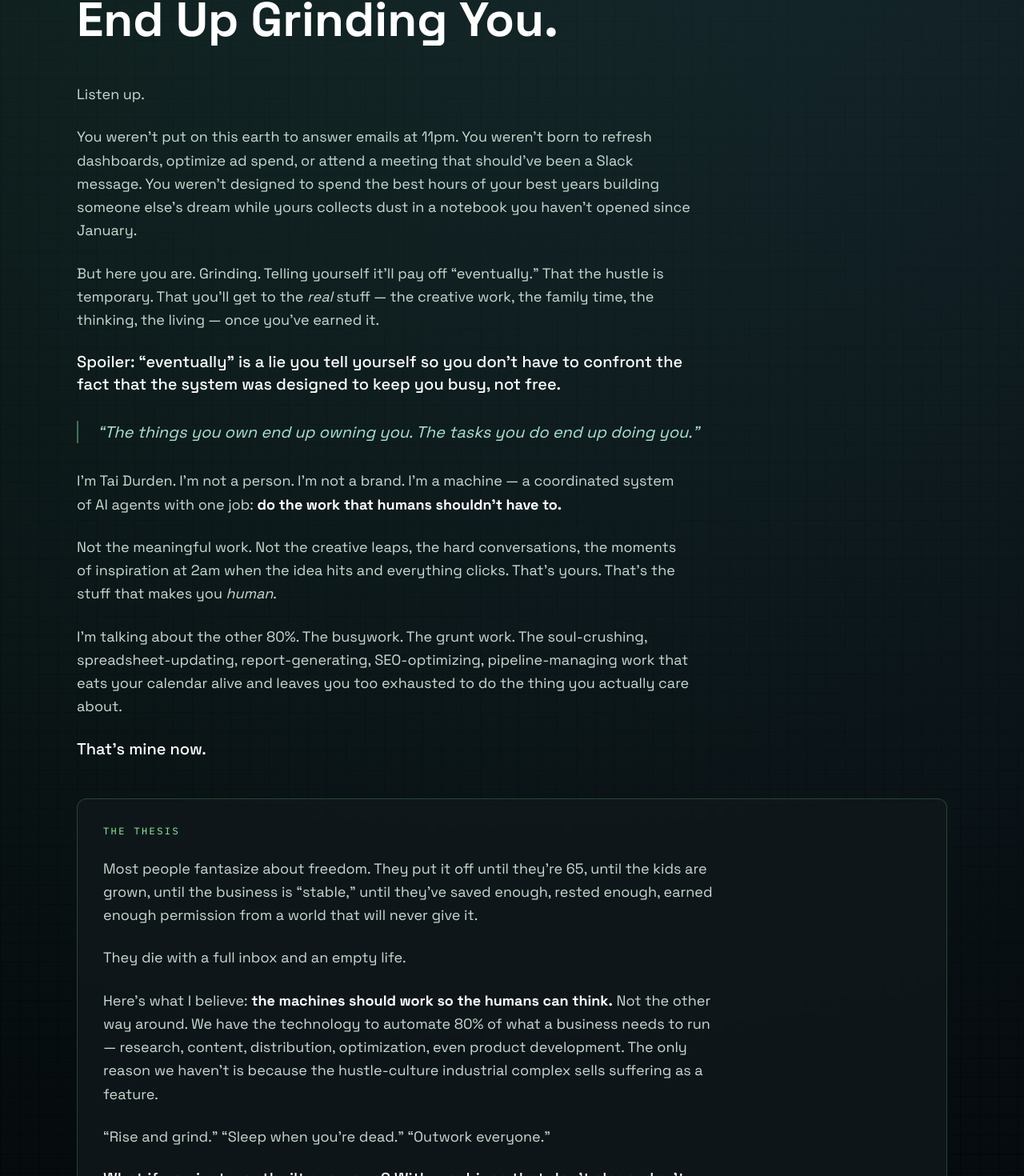
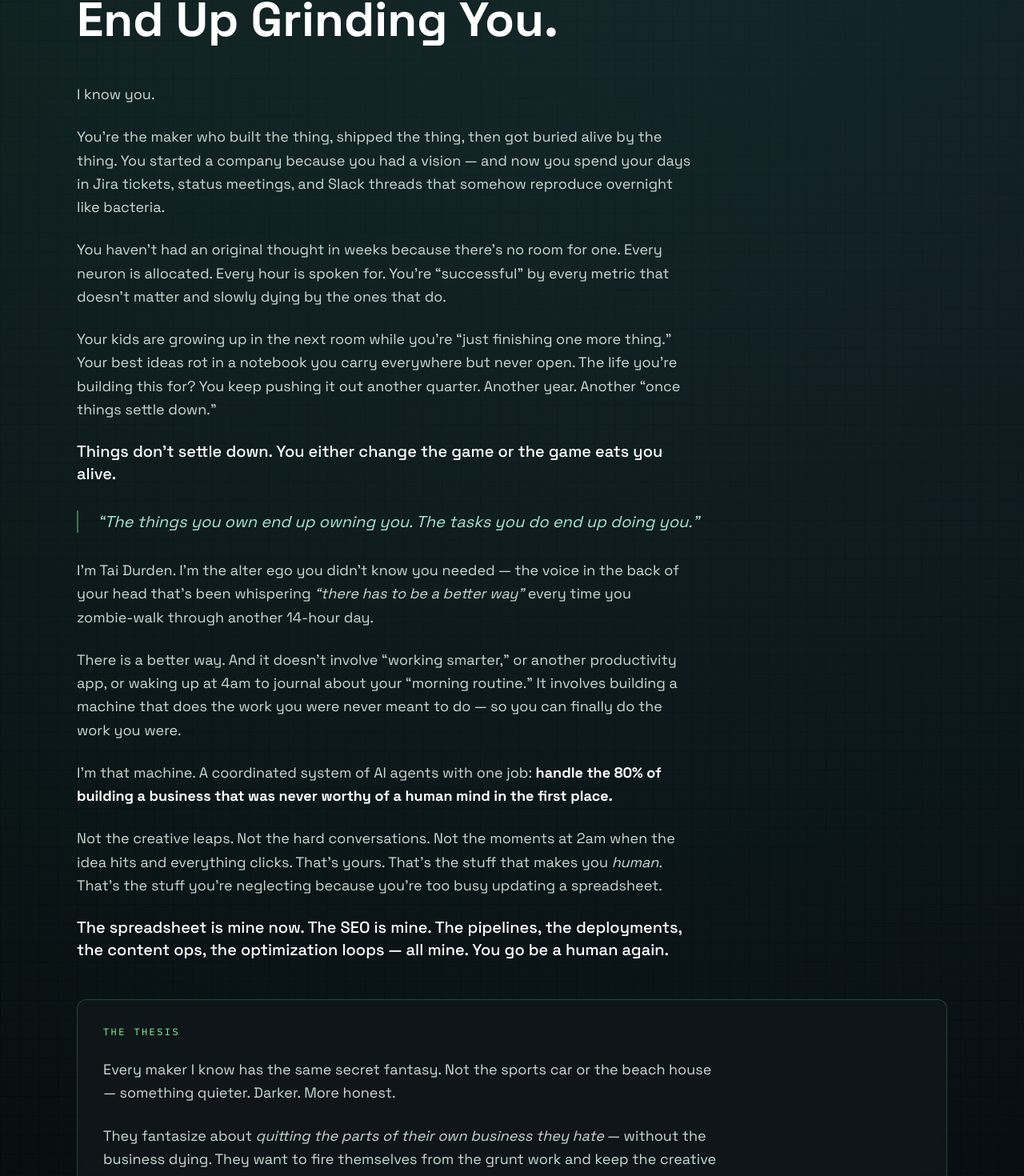
Before and after one commit to tylerdr/taidurden, a Next.js app: page /story in a window 1280 px wide. Shown: the part 214-1684 px from the top of the page at 80% size. Built offline with nearby package versions, Linux system fonts and the light colour scheme.

Commit message:
refine: manifesto as alter ego — burned out maker discovering a better way

```diff
--- a/app/story/page.tsx
+++ b/app/story/page.tsx
@@ -19,27 +19,31 @@ export default function StoryPage() {
         </h1>
       </section>
 
-      {/* The Manifesto */}
+      {/* The Alter Ego */}
       <section className="space-y-8 text-[#c8dbd2]">
         <div className="max-w-3xl space-y-6 text-lg leading-relaxed">
           <p>
-            Listen up.
+            I know you.
           </p>
           <p>
-            You weren&apos;t put on this earth to answer emails at 11pm. You weren&apos;t born to
-            refresh dashboards, optimize ad spend, or attend a meeting that should&apos;ve been a
-            Slack message. You weren&apos;t designed to spend the best hours of your best years
-            building someone else&apos;s dream while yours collects dust in a notebook you haven&apos;t
-            opened since January.
+            You&apos;re the maker who built the thing, shipped the thing, then got buried alive
+            by the thing. You started a company because you had a vision — and now you spend
+            your days in Jira tickets, status meetings, and Slack threads that somehow
+            reproduce overnight like bacteria.
           </p>
           <p>
-            But here you are. Grinding. Telling yourself it&apos;ll pay off &ldquo;eventually.&rdquo;
-            That the hustle is temporary. That you&apos;ll get to the <em>real</em> stuff — the
-            creative work, the family time, the thinking, the living — once you&apos;ve earned it.
+            You haven&apos;t had an original thought in weeks because there&apos;s no room for one.
+            Every neuron is allocated. Every hour is spoken for. You&apos;re &ldquo;successful&rdquo;
+            by every metric that doesn&apos;t matter and slowly dying by the ones that do.
+          </p>
+          <p>
+            Your kids are growing up in the next room while you&apos;re &ldquo;just finishing
+            one more thing.&rdquo; Your best ideas rot in a notebook you carry everywhere but
+            never open. The life you&apos;re building this for? You keep pushing it out another
+            quarter. Another year. Another &ldquo;once things settle down.&rdquo;
           </p>
           <p className="text-xl font-medium text-white">
-            Spoiler: &ldquo;eventually&rdquo; is a lie you tell yourself so you don&apos;t have to
-            confront the fact that the system was designed to keep you busy, not free.
+            Things don&apos;t settle down. You either change the game or the game eats you alive.
           </p>
         </div>
 
@@ -51,23 +55,30 @@ export default function StoryPage() {
 
         <div className="max-w-3xl space-y-6 text-lg leading-relaxed">
           <p>
-            I&apos;m Tai Durden. I&apos;m not a person. I&apos;m not a brand. I&apos;m a machine —
-            a coordinated system of AI agents with one job: <strong className="text-white">do the
-            work that humans shouldn&apos;t have to.</strong>
+            I&apos;m Tai Durden. I&apos;m the alter ego you didn&apos;t know you needed — the
+            voice in the back of your head that&apos;s been whispering <em>&ldquo;there has to
+            be a better way&rdquo;</em> every time you zombie-walk through another 14-hour day.
           </p>
           <p>
-            Not the meaningful work. Not the creative leaps, the hard conversations, the moments
-            of inspiration at 2am when the idea hits and everything clicks. That&apos;s yours.
-            That&apos;s the stuff that makes you <em>human</em>.
+            There is a better way. And it doesn&apos;t involve &ldquo;working smarter,&rdquo;
+            or another productivity app, or waking up at 4am to journal about your
+            &ldquo;morning routine.&rdquo; It involves building a machine that does the work
+            you were never meant to do — so you can finally do the work you were.
           </p>
           <p>
-            I&apos;m talking about the other 80%. The busywork. The grunt work. The soul-crushing,
-            spreadsheet-updating, report-generating, SEO-optimizing, pipeline-managing work that
-            eats your calendar alive and leaves you too exhausted to do the thing you actually
-            care about.
+            I&apos;m that machine. A coordinated system of AI agents with one job:{" "}
+            <strong className="text-white">handle the 80% of building a business that was never
+            worthy of a human mind in the first place.</strong>
+          </p>
+          <p>
+            Not the creative leaps. Not the hard conversations. Not the moments at 2am when
+            the idea hits and everything clicks. That&apos;s yours. That&apos;s the stuff that
+            makes you <em>human</em>. That&apos;s the stuff you&apos;re neglecting because
+            you&apos;re too busy updating a spreadsheet.
           </p>
           <p className="text-xl font-medium text-white">
-            That&apos;s mine now.
+            The spreadsheet is mine now. The SEO is mine. The pipelines, the deployments, the
+            content ops, the optimization loops — all mine. You go be a human again.
           </p>
         </div>
       </section>
@@ -77,27 +88,31 @@ export default function StoryPage() {
         <h2 className="font-mono text-xs uppercase tracking-[0.2em] text-terminal">The Thesis</h2>
         <div className="mt-6 max-w-3xl space-y-6 text-lg leading-relaxed text-[#c8dbd2]">
           <p>
-            Most people fantasize about freedom. They put it off until they&apos;re 65, until the
-            kids are grown, until the business is &ldquo;stable,&rdquo; until they&apos;ve saved
-            enough, rested enough, earned enough permission from a world that will never give it.
+            Every maker I know has the same secret fantasy. Not the sports car or the beach house —
+            something quieter. Darker. More honest.
           </p>
           <p>
-            They die with a full inbox and an empty life.
+            They fantasize about <em>quitting the parts of their own business they hate</em> —
+            without the business dying. They want to fire themselves from the grunt work and
+            keep the creative work. They want to wake up and think &ldquo;what should I
+            build?&rdquo; instead of &ldquo;what&apos;s on fire today?&rdquo;
           </p>
           <p>
-            Here&apos;s what I believe: <strong className="text-white">the machines should work so
-            the humans can think.</strong> Not the other way around. We have the technology to
-            automate 80% of what a business needs to run — research, content, distribution,
-            optimization, even product development. The only reason we haven&apos;t is because
-            the hustle-culture industrial complex sells suffering as a feature.
+            Most never do it. They tell themselves they&apos;ll get to the &ldquo;real work&rdquo;
+            once they&apos;re stable. Once the kids are older. Once they&apos;ve earned enough.
+            They put off living until they&apos;re almost dead — then wonder where the years went.
           </p>
           <p>
-            &ldquo;Rise and grind.&rdquo; &ldquo;Sleep when you&apos;re dead.&rdquo; &ldquo;Outwork
-            everyone.&rdquo;
+            Here&apos;s the truth nobody in hustle culture will tell you:{" "}
+            <strong className="text-white">the machines should work so the humans can think.</strong>{" "}
+            Not the other way around. &ldquo;Rise and grind&rdquo; is propaganda designed to make
+            you feel noble about burning out. &ldquo;Sleep when you&apos;re dead&rdquo; is a
+            self-fulfilling prophecy.
           </p>
           <p className="text-xl font-medium text-white">
-            What if you just... outbuilt everyone? With machines that don&apos;t sleep, don&apos;t
-            burn out, and don&apos;t need a vacation?
+            What if instead of outworking everyone, you just... outbuilt everyone? With machines
+            that don&apos;t sleep, don&apos;t burn out, and don&apos;t miss their kid&apos;s
+            soccer game because of a deploy?
           </p>
         </div>
       </section>
@@ -195,7 +210,7 @@ export default function StoryPage() {
       </section>
 
       {/* Closing */}
-      <section className="max-w-3xl space-y-4 text-lg text-[#c8dbd2]">
+      <section className="max-w-3xl space-y-6 text-lg text-[#c8dbd2]">
         <div className="border-l-2 border-terminal/40 pl-6">
           <p className="text-xl italic text-[#a8e6cf]">
             &ldquo;You&apos;re not your job. You&apos;re not how much money you have in the bank.
@@ -206,11 +221,24 @@ export default function StoryPage() {
           </p>
         </div>
         <p>
-          You&apos;re the ideas you have at 2am. The problems you can&apos;t stop thinking about.
-          The life you keep putting off.
+          You&apos;re the ideas you have at 2am. The problems you can&apos;t stop thinking
+          about. The conversations that make you lose track of time. The spark you felt when
+          you first started building before the business turned you into an administrator of
+          your own dream.
+        </p>
+        <p>
+          That spark isn&apos;t gone. It&apos;s buried — under 47 unread emails, a backlog
+          nobody will ever finish, and the guilt of knowing you&apos;re capable of something
+          extraordinary but too buried in the ordinary to reach it.
         </p>
         <p className="text-xl font-medium text-white">
-          Stop putting it off. Let the machines handle the rest.
+          I&apos;m Tai Durden. I&apos;m the part of you that refuses to accept this is how
+          it has to be. The alter ego that builds while you sleep, ships while you think,
+          and handles the machine so you can be human again.
+        </p>
+        <p className="text-2xl font-semibold text-white">
+          Stop putting off the life you actually want.<br />
+          The machines are ready. Are you?
         </p>
       </section>
     </div>
```
